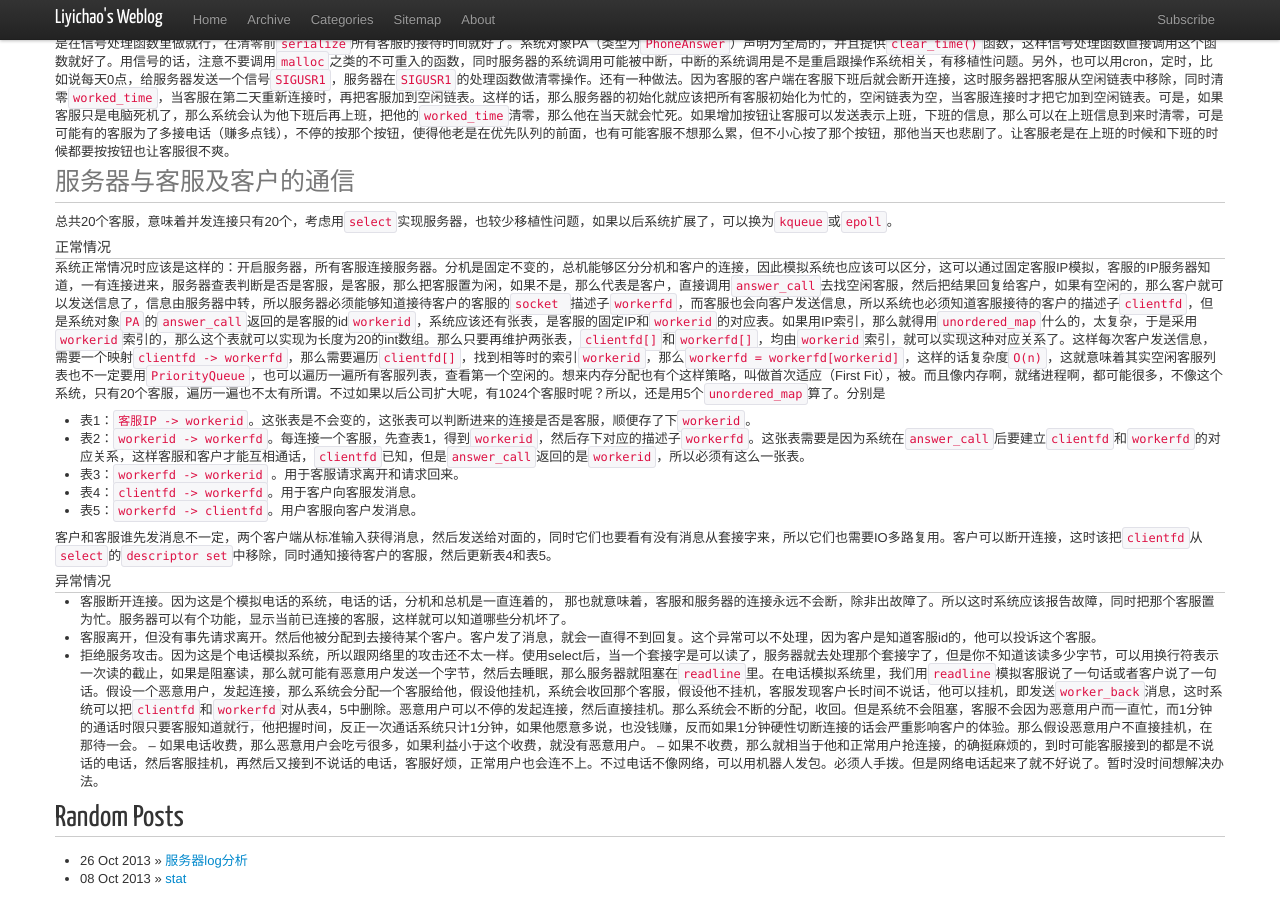
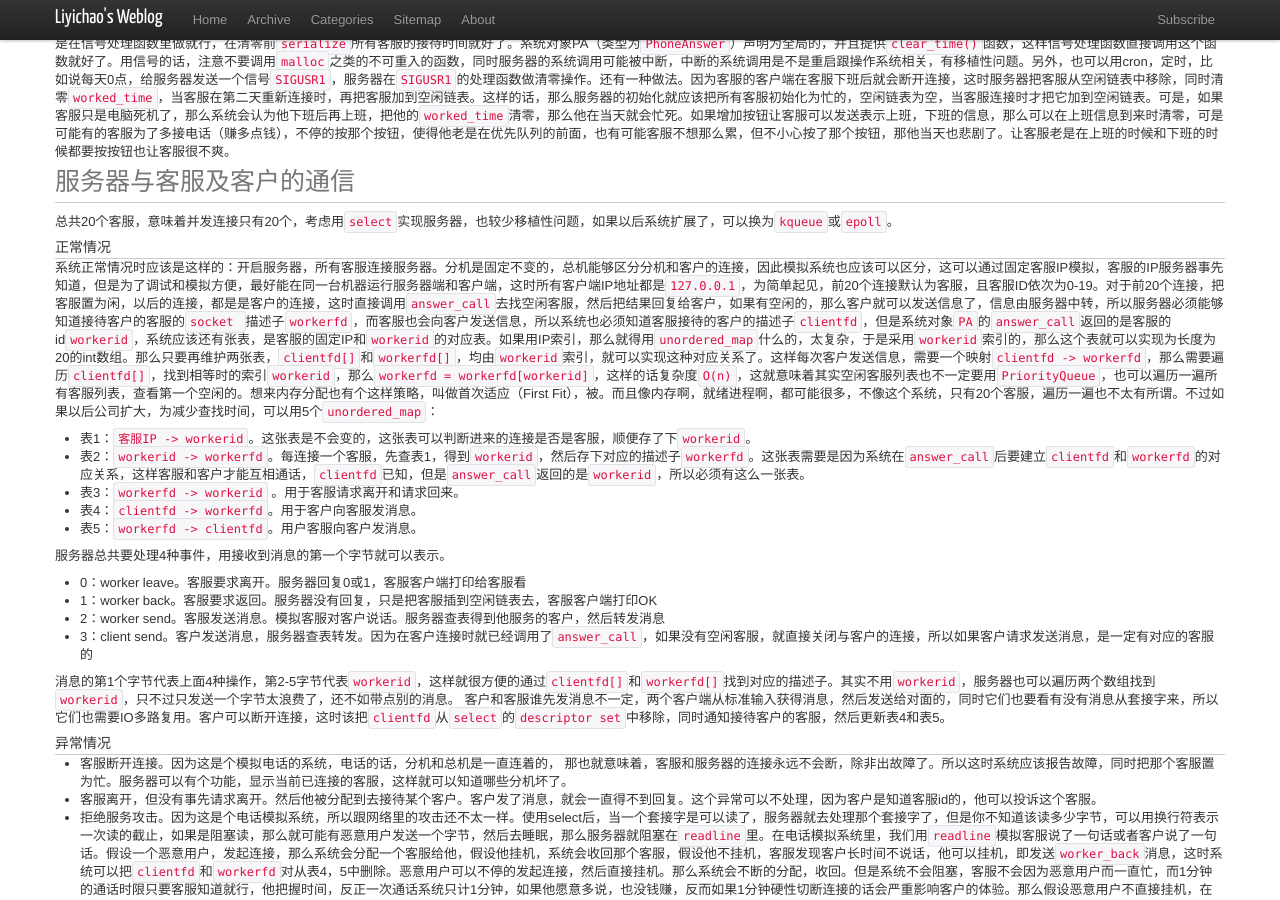
Before and after one commit to liyichao/liyichao.github.io, a Jekyll site: the page built from _posts/2013/2013-10-25-phone-answering-logic.md, in a window 1280 px wide and 900 px high, scrolled down 440 px. Built offline with Jekyll 4.4.1, drawn with Linux system fonts in a browser that asks for light colours; nearby versions of some CDN libraries; Markdown is read by kramdown in place of the engine named in the settings; comment, search, counter and statistics services are not loaded.

Commit message:
no comment

```diff
--- a/_posts/2013/2013-10-25-phone-answering-logic.md
+++ b/_posts/2013/2013-10-25-phone-answering-logic.md
@@ -25,7 +25,7 @@ worked_time`，还不如把`id`和`worked_time`都整到一个结构体里面去
 总共20个客服，意味着并发连接只有20个，考虑用`select`实现服务器，也较少移植性问题，如果以后系统扩展了，可以换为`kqueue`或`epoll`。
 
 ####正常情况
-系统正常情况时应该是这样的：开启服务器，所有客服连接服务器。分机是固定不变的，总机能够区分分机和客户的连接，因此模拟系统也应该可以区分，这可以通过固定客服IP模拟，客服的IP服务器知道，一有连接进来，服务器查表判断是否是客服，是客服，那么把客服置为闲，如果不是，那么代表是客户，直接调用`answer_call`去找空闲客服，然后把结果回复给客户，如果有空闲的，那么客户就可以发送信息了，信息由服务器中转，所以服务器必须能够知道接待客户的客服的`socket `描述子`workerfd`，而客服也会向客户发送信息，所以系统也必须知道客服接待的客户的描述子`clientfd`，但是系统对象`PA`的`answer_call`返回的是客服的id`workerid`，系统应该还有张表，是客服的固定IP和`workerid`的对应表。如果用IP索引，那么就得用`unordered_map`什么的，太复杂，于是采用`workerid`索引的，那么这个表就可以实现为长度为20的int数组。那么只要再维护两张表，`clientfd[]`和`workerfd[]`，均由`workerid`索引，就可以实现这种对应关系了。这样每次客户发送信息，需要一个映射`clientfd -> workerfd`，那么需要遍历`clientfd[]`，找到相等时的索引`workerid`，那么`workerfd = workerfd[workerid]`，这样的话复杂度`O(n)`，这就意味着其实空闲客服列表也不一定要用`PriorityQueue`，也可以遍历一遍所有客服列表，查看第一个空闲的。想来内存分配也有个这样策略，叫做首次适应（First Fit），被。而且像内存啊，就绪进程啊，都可能很多，不像这个系统，只有20个客服，遍历一遍也不太有所谓。不过如果以后公司扩大呢，有1024个客服时呢？所以，还是用5个`unordered_map`算了。分别是
+系统正常情况时应该是这样的：开启服务器，所有客服连接服务器。分机是固定不变的，总机能够区分分机和客户的连接，因此模拟系统也应该可以区分，这可以通过固定客服IP模拟，客服的IP服务器事先知道，但是为了调试和模拟方便，最好能在同一台机器运行服务器端和客户端，这时所有客户端IP地址都是`127.0.0.1`，为简单起见，前20个连接默认为客服，且客服ID依次为0-19。对于前20个连接，把客服置为闲，以后的连接，都是是客户的连接，这时直接调用`answer_call`去找空闲客服，然后把结果回复给客户，如果有空闲的，那么客户就可以发送信息了，信息由服务器中转，所以服务器必须能够知道接待客户的客服的`socket `描述子`workerfd`，而客服也会向客户发送信息，所以系统也必须知道客服接待的客户的描述子`clientfd`，但是系统对象`PA`的`answer_call`返回的是客服的id`workerid`，系统应该还有张表，是客服的固定IP和`workerid`的对应表。如果用IP索引，那么就得用`unordered_map`什么的，太复杂，于是采用`workerid`索引的，那么这个表就可以实现为长度为20的int数组。那么只要再维护两张表，`clientfd[]`和`workerfd[]`，均由`workerid`索引，就可以实现这种对应关系了。这样每次客户发送信息，需要一个映射`clientfd -> workerfd`，那么需要遍历`clientfd[]`，找到相等时的索引`workerid`，那么`workerfd = workerfd[workerid]`，这样的话复杂度`O(n)`，这就意味着其实空闲客服列表也不一定要用`PriorityQueue`，也可以遍历一遍所有客服列表，查看第一个空闲的。想来内存分配也有个这样策略，叫做首次适应（First Fit），被。而且像内存啊，就绪进程啊，都可能很多，不像这个系统，只有20个客服，遍历一遍也不太有所谓。不过如果以后公司扩大，为减少查找时间，可以用5个`unordered_map`：
 
 - 表1：`客服IP -> workerid`。这张表是不会变的，这张表可以判断进来的连接是否是客服，顺便存了下`workerid`。
 - 表2：`workerid -> workerfd`。每连接一个客服，先查表1，得到`workerid`，然后存下对应的描述子`workerfd`。这张表需要是因为系统在`answer_call`后要建立`clientfd`和`workerfd`的对应关系，这样客服和客户才能互相通话，`clientfd`已知，但是`answer_call`返回的是`workerid`，所以必须有这么一张表。
@@ -33,6 +33,14 @@ worked_time`，还不如把`id`和`worked_time`都整到一个结构体里面去
 - 表4：`clientfd -> workerfd`。用于客户向客服发消息。
 - 表5：`workerfd -> clientfd`。用户客服向客户发消息。
 
+服务器总共要处理4种事件，用接收到消息的第一个字节就可以表示。
+
+- 0：worker leave。客服要求离开。服务器回复0或1，客服客户端打印给客服看
+- 1：worker back。客服要求返回。服务器没有回复，只是把客服插到空闲链表去，客服客户端打印OK
+- 2：worker send。客服发送消息。模拟客服对客户说话。服务器查表得到他服务的客户，然后转发消息
+- 3：client send。客户发送消息，服务器查表转发。因为在客户连接时就已经调用了`answer_call`，如果没有空闲客服，就直接关闭与客户的连接，所以如果客户请求发送消息，是一定有对应的客服的
+
+消息的第1个字节代表上面4种操作，第2-5字节代表`workerid`，这样就很方便的通过`clientfd[]`和`workerfd[]`找到对应的描述子。其实不用`workerid`，服务器也可以遍历两个数组找到`workerid`，只不过只发送一个字节太浪费了，还不如带点别的消息。
 客户和客服谁先发消息不一定，两个客户端从标准输入获得消息，然后发送给对面的，同时它们也要看有没有消息从套接字来，所以它们也需要IO多路复用。客户可以断开连接，这时该把`clientfd`从`select`的`descriptor set`中移除，同时通知接待客户的客服，然后更新表4和表5。
 
 ####异常情况
```
